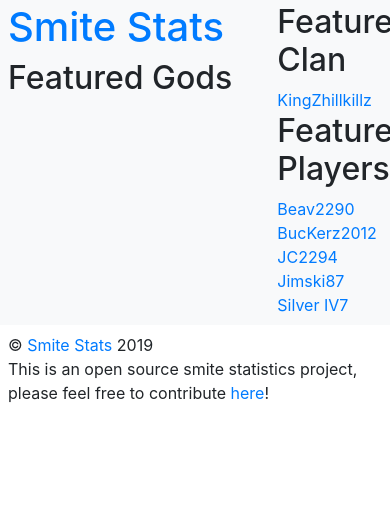
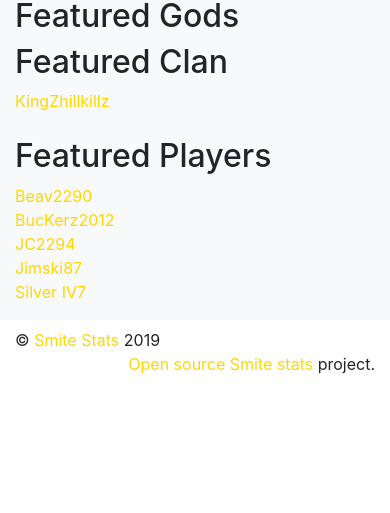
Before and after one commit to dant89/smite-stats, a Symfony app: template templates/index/index.html.twig in a window 390 px wide; the page is wider, and only the part inside the window is pictured. Shown: the part 331-844 px from the top of that part. Run offline with Twig, Linux system fonts and the light colour scheme; the template is opened without the code that fills it, so the values that code supplies are empty; style sheets or scripts are compiled from the project's sources; some libraries are stand-ins or nearby versions.

Commit message:
Make the site more mobile friendly, improve the css and styling

```diff
--- a/assets/css/app.css
+++ b/assets/css/app.css
@@ -1,4 +1,53 @@
 @import "~bootstrap";
+
+body {
+    background-color: ***REMOVED***000;
+    color: ***REMOVED***fff;
+}
+
+a {
+    color: gold;
+}
+
+h1 {
+    font-size: 26px;
+}
+
+main {
+    color: ***REMOVED***000;
+}
+
+main a {
+    color: ***REMOVED***9e6700;
+}
+
+.header-box {
+    position: relative;
+    text-align: center;
+    width: 100%;
+}
+
+.header-box img {
+    margin-top: -20px;
+    position: relative;
+    width: 100%;
+}
+
+.header-box nav {
+    background: rgba(255, 255, 255, 0.8);
+    bottom: 5px;
+    display: block;
+    left: 0;
+    padding: 10px;
+    position: absolute;
+    right: 0;
+}
+
+.header-box nav a {
+    color: ***REMOVED***9e6700;
+    font-size: 22px;
+    text-transform: uppercase;
+}
 
 .smite-god {
     background-position:  top center;
--- a/src/Controller/ClanController.php
+++ b/src/Controller/ClanController.php
@@ -57,7 +57,7 @@
                 $playerStats['Deaths'] += $playerGod['Deaths'];
             }
 
-            $teamPlayer['God_info'] = array_slice($playerGods, 0, 5, true);
+            $teamPlayer['God_info'] = array_slice($playerGods, 0, 4, true);
             $teamPlayer['Stats_info'] = $playerStats;
         }
 
--- a/src/Controller/PlayerController.php
+++ b/src/Controller/PlayerController.php
@@ -79,7 +79,7 @@
             $playerStats['Deaths'] += $playerGod['Deaths'];
         }
 
-        $player['God_info'] = array_slice($playerGods, 0, 5, true);
+        $player['God_info'] = array_slice($playerGods, 0, 4, true);
         $player['Stats_info'] = $playerStats;
 
         return $this->render('player/player.html.twig', [
--- a/templates/footer.html.twig
+++ b/templates/footer.html.twig
@@ -1,6 +1,10 @@
+</main>
+
 <footer>
-    <div class="container p-2">
+    <div class="container pt-2 pb-2">
         &copy; <a href="https://smitestats.com">Smite Stats</a> {{ "now"|date("Y") }}
-        <p class="float-right">This is an open source smite statistics project, please feel free to contribute <a href="https://github.com/dant89/smite-stats" rel="nofollow" target="_blank">here</a>!</p>
+        <p class="float-right">
+            <a href="https://github.com/dant89/smite-stats" rel="nofollow" target="_blank">Open source Smite stats</a> project.
+        </p>
     </div>
 </footer>
--- a/templates/god/index.html.twig
+++ b/templates/god/index.html.twig
@@ -4,8 +4,8 @@
 
 {% block body %}
 
-    <div class="bg-light">
-        <div class="container p-2">
+    <div class="bg-light pt-3 pb-3">
+        <div class="container">
 
             <div class="row">
 
@@ -14,7 +14,7 @@
 
                     <div class="row">
                         {% for god in gods %}
-                            <div class="col-3">
+                            <div class="col-6 col-sm-4 col-md-3 col-lg-auto">
                                 <div class="rounded smite-god" style="background-image: url({{ god.godCard_URL }})">
                                     <a href="{{ path('god_view', {name: god.Name|slugify}) }}">{{ god.Name }}</a>
                                 </div>
--- a/templates/header.html.twig
+++ b/templates/header.html.twig
@@ -1,8 +1,11 @@
-<div class="container">
-    <img src="/images/SMITE_Big5_KeyArt.jpg" style="max-width: 100%" />
-
+<div class="header-box">
+    <img src="/images/SMITE_Big5_KeyArt.jpg" />
     <nav class="mb-3 mt-3">
-        <a class="mr-3" href="{{ path('homepage') }}" rel="nofollow">Home</a>
-        <a class="mr-3" href="{{ path('gods') }}">Gods</a>
+        <div class="container text-left">
+            <a class="mr-3" href="{{ path('homepage') }}" rel="nofollow">Home</a>
+            <a class="mr-3" href="{{ path('gods') }}">Gods</a>
+        </div>
     </nav>
 </div>
+
+<main>
--- a/templates/index/index.html.twig
+++ b/templates/index/index.html.twig
@@ -4,19 +4,19 @@
 
 {% block body %}
 
-<div class="bg-light">
-    <div class="container p-2">
+<div class="bg-light pt-3 pb-3">
+    <div class="container">
 
         <div class="row">
 
-            <div class="col-8">
+            <div class="col-lg-8">
                 <h1><a href="{{ path('homepage') }}" rel="nofollow">Smite Stats</a></h1>
 
                 <h2>Featured Gods</h2>
 
                 <div class="row">
                 {% for god in gods %}
-                    <div class="col-4">
+                    <div class="col-6 col-sm-4">
                         <div class="rounded smite-god" style="background-image: url({{ god.godCard_URL }})">
                             <a href="{{ path('god_view', {name: god.Name|slugify}) }}">{{ god.Name }}</a>
                         </div>
@@ -25,17 +25,24 @@
                 </div>
             </div>
 
-            <div class="col-4">
+            <div class="col-lg-4">
+                <div class="row">
+
+                    <div class="col-12 mb-4">
                         <h2>Featured Clan</h2>
                         <a href="{{ path('clan_view', {name: 'Kingzhillkillz'}) }}">KingZhillkillz</a>
+                    </div>
 
+                    <div class="col-12">
                         <h2>Featured Players</h2>
                         <a href="{{ path('player_view', {gamertag: 'beav2290'}) }}">Beav2290</a><br/>
                         <a href="{{ path('player_view', {gamertag: 'buckerz2012'}) }}">BucKerz2012</a><br/>
                         <a href="{{ path('player_view', {gamertag: 'jc2294'}) }}">JC2294</a><br/>
                         <a href="{{ path('player_view', {gamertag: 'jimski87'}) }}">Jimski87</a><br/>
                         <a href="{{ path('player_view', {gamertag: 'silver-iv7'}) }}">Silver IV7</a>
+                    </div>
 
+                </div>
             </div>
 
         </div>
```
Also changed, not shown: templates/clan/clan.html.twig (+19 -8 lines), templates/god/god.html.twig (+10 -10 lines), templates/player/player.html.twig (+27 -10 lines). Lines whose indentation alone changed are shown as unchanged.
